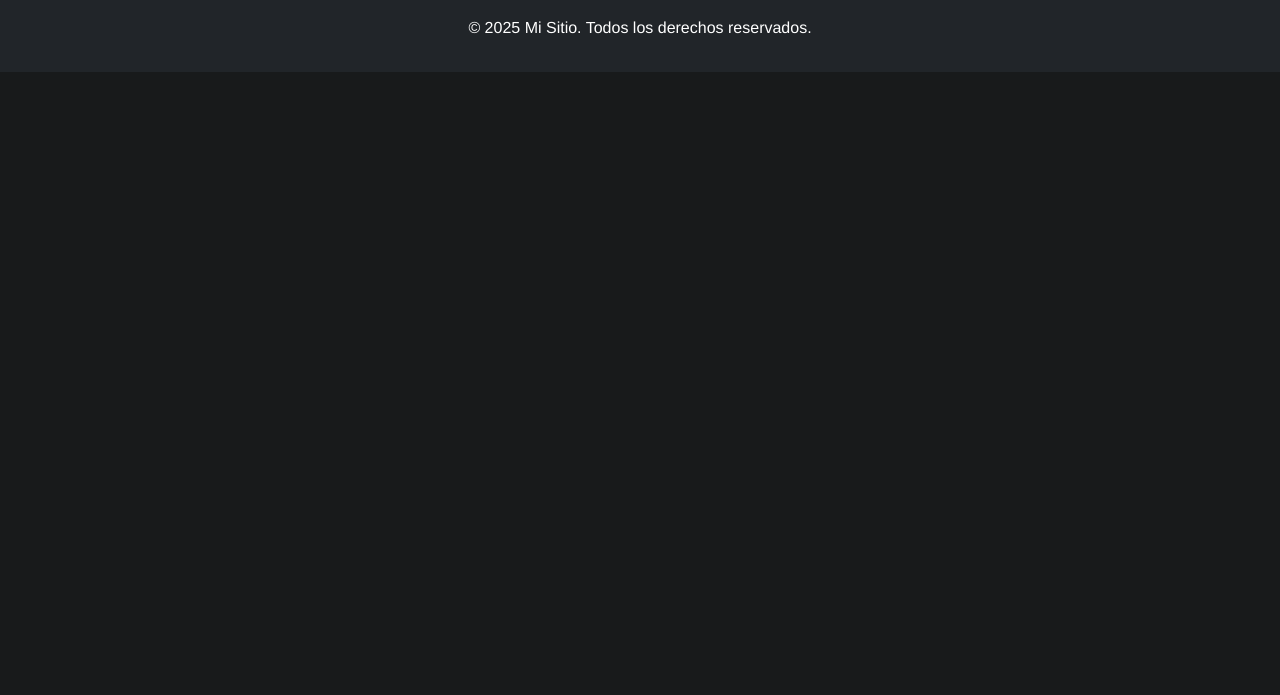
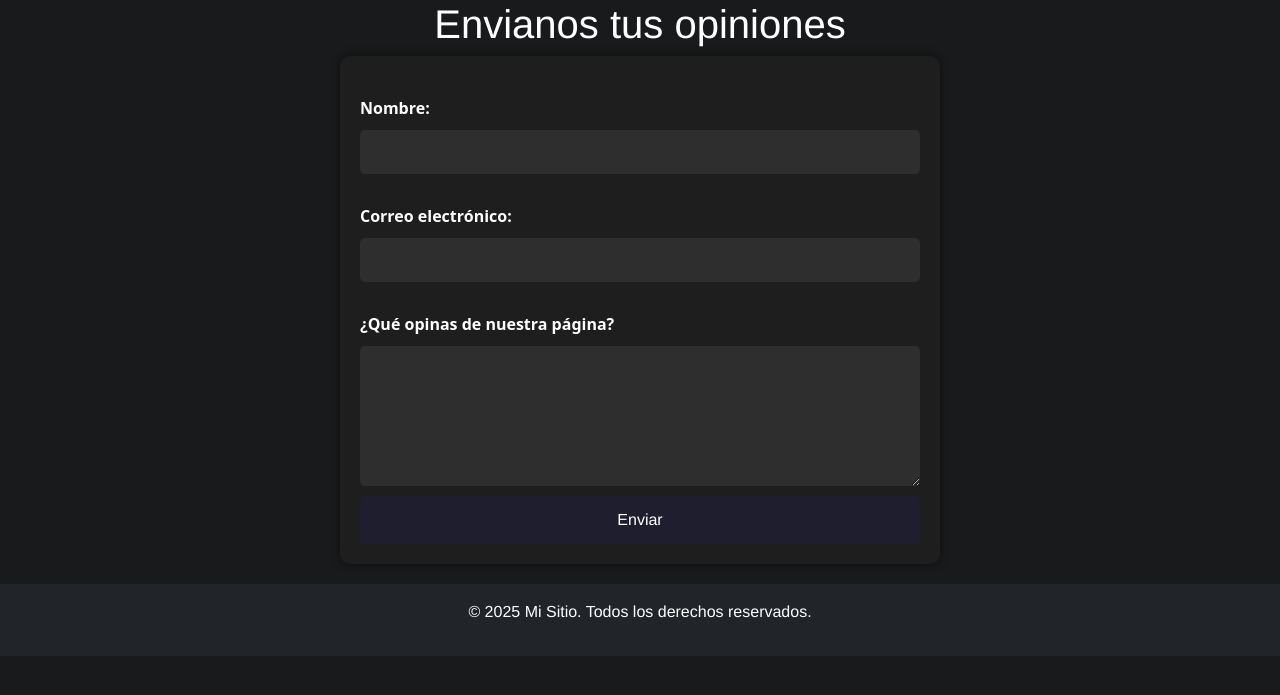
Before and after one commit to Castrillon-Kevin/Contador_Gotas_Agua, a PHP site: page /pages/Contactos.html in a window 1280 px wide. Shown: the part 70-765 px from the top of the page. Run offline with PHP 8.4, Linux system fonts and the light colour scheme.

Commit message:
actualizacion, creacion de formulario

```diff
--- a/Styles/Contactos.css
+++ b/Styles/Contactos.css
@@ -11,3 +11,58 @@
 body{
     background-color:#181a1b;
 }
+.opiniones {
+    font-family: 'Franklin Gothic Medium', 'Arial Narrow', Arial, sans-serif;
+    text-align: center;
+    color: #ffff;
+}
+/* Apartado de opiniones*/
+.formulario-opinion {
+  max-width: 600px;
+  margin: 0 auto;
+  padding: 20px;
+  background-color: #1e1e1e;
+  border-radius: 10px;
+  box-shadow: 0 0 10px rgba(0,0,0,0.5);
+  color: white;
+  display: flex;
+  flex-direction: column;
+  gap: 10px;
+  margin-bottom: 20px;
+}
+
+.formulario-opinion label {
+  font-weight: bold;
+  padding: 20px 0px 0px;
+
+}
+
+.formulario-opinion input,
+.formulario-opinion textarea {
+  padding: 10px;
+  border: none;
+  border-radius: 5px;
+  font-size: 1em;
+  width: 100%;
+  background-color: #2e2e2e;
+  color: white;
+}
+
+.formulario-opinion button {
+  background-color: #1e1e2f;
+  color: white;
+  padding: 12px;
+  border: none;
+  border-radius: 5px;
+  font-size: 1em;
+  cursor: pointer;
+  transition: background-color 0.3s ease;
+  font-family: 'Franklin Gothic Medium', 'Arial Narrow', Arial, sans-serif;
+}
+
+.formulario-opinion button:hover {
+  background-color: #27273d;
+}
+
+
+/*Aca finaliza*/
--- a/pages/Contactos.html
+++ b/pages/Contactos.html
@@ -29,6 +29,23 @@
     </div>
   </header>
 
+  <h1 class="opiniones">Envianos tus opiniones</h1>
+
+  <form class="formulario-opinion">
+  <label for="nombre">Nombre:</label>
+  <input type="text" id="nombre" name="nombre" required>
+
+  <label for="correo">Correo electrónico:</label>
+  <input type="email" id="correo" name="correo" required>
+
+  <label for="opinion">¿Qué opinas de nuestra página?</label>
+  <textarea id="opinion" name="opinion" rows="5" required></textarea>
+
+  <button type="submit">Enviar</button>
+</form>
+
+
+
 
   <!-- Pie de página -->
   <footer class="bg-dark text-white text-center p-3">
```
